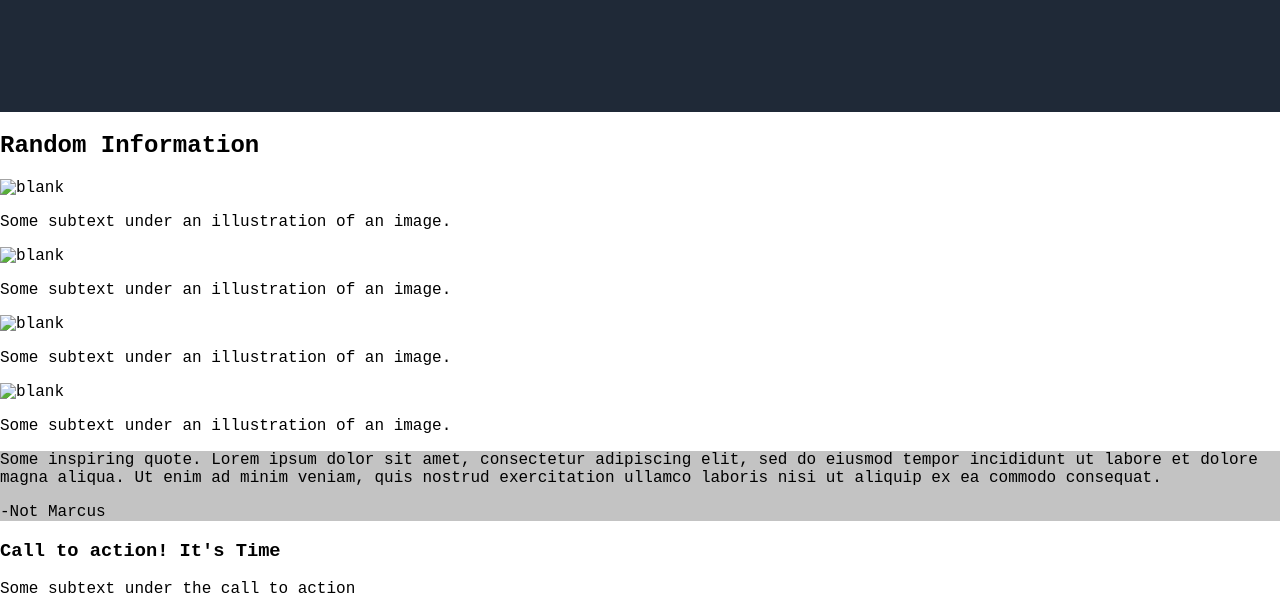
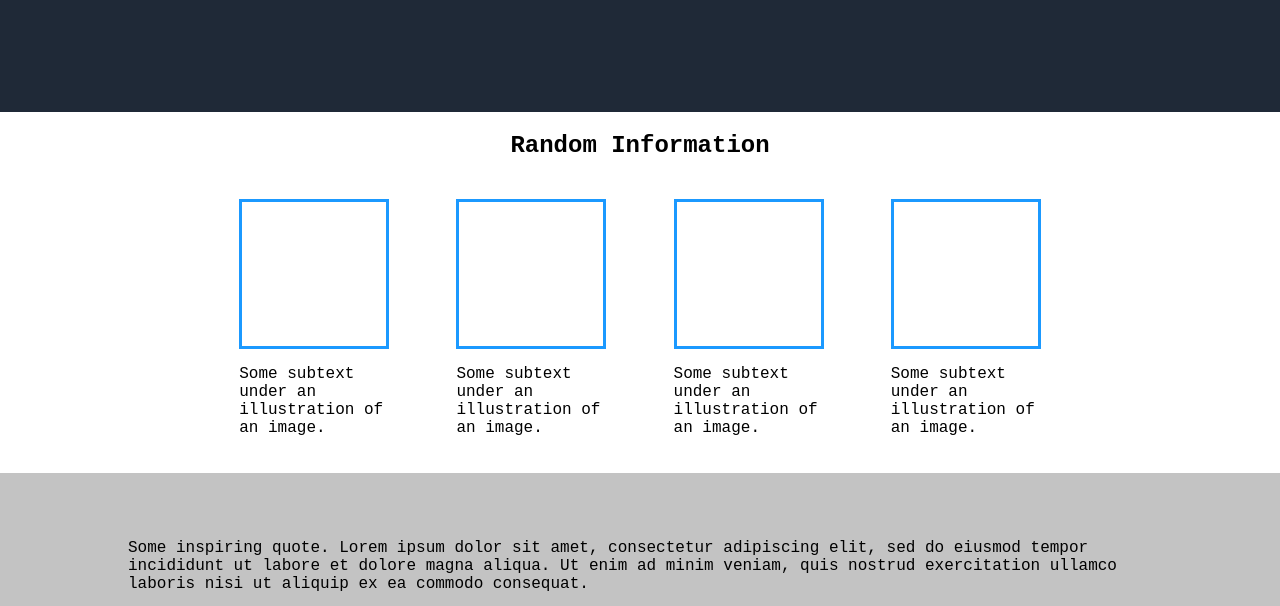
Before and after one commit to Markus-the-Unwise/LandingPage, a plain HTML site: page index.html in a window 1280 px wide. Shown: the part 188-794 px from the top of the page. Drawn offline with Linux system fonts and the light colour scheme.

Commit message:
Modify illustration area and add css structure

```diff
--- a/index.html
+++ b/index.html
@@ -37,19 +37,19 @@
         <h2 class="title">Random Information</h2>
         <div class="illust">
             <div class="container">
-                <img src="" alt="blank">
+                <div class="ImgContainer"></div>
                 <p>Some subtext under an illustration of an image.</p>
             </div>
             <div class="container">
-                <img src="" alt="blank">
+                <div class="ImgContainer"></div>
                 <p>Some subtext under an illustration of an image.</p>
             </div>
             <div class="container">
-                <img src="" alt="blank">
+                <div class="ImgContainer"></div>
                 <p>Some subtext under an illustration of an image.</p>
             </div>
             <div class="container">
-                <img src="" alt="blank">
+                <div class="ImgContainer"></div>
                 <p>Some subtext under an illustration of an image.</p>
             </div>
         </div>
@@ -69,7 +69,9 @@
             </div>
         </div>
     </div>
-    <div class="footer"></div>
+    <div class="footer">
+        Something copyright.
+    </div>
 </body>
 
 </html>
--- a/style.css
+++ b/style.css
@@ -1,3 +1,13 @@
+/* Testing */
+.ImgContainer {
+    border-color: #286cff;
+    height: 150px;
+    width: 150px;
+    border: 3px solid #1b99ff;
+}
+
+
+/* Official code */
 * {
     font-family: 'Courier New', Courier, monospace;
     box-sizing: border-box;
@@ -52,8 +62,28 @@ ul {
 
 .footer {
     background-color: grey;
+    background-color: #1F2937
 }
 
 .quote {
     background-color: #c3c3c3;
+    padding: 50px 10%;
 }
+
+.body {
+    display: flex;
+    flex-direction: column;
+    align-items: center;
+}
+
+.illust {
+    display: flex;
+    flex-wrap: wrap;
+    width: 70%;
+    justify-content: space-evenly;
+}
+
+.container {
+    width: 150px;
+    margin: 20px 20px;
+}
```
